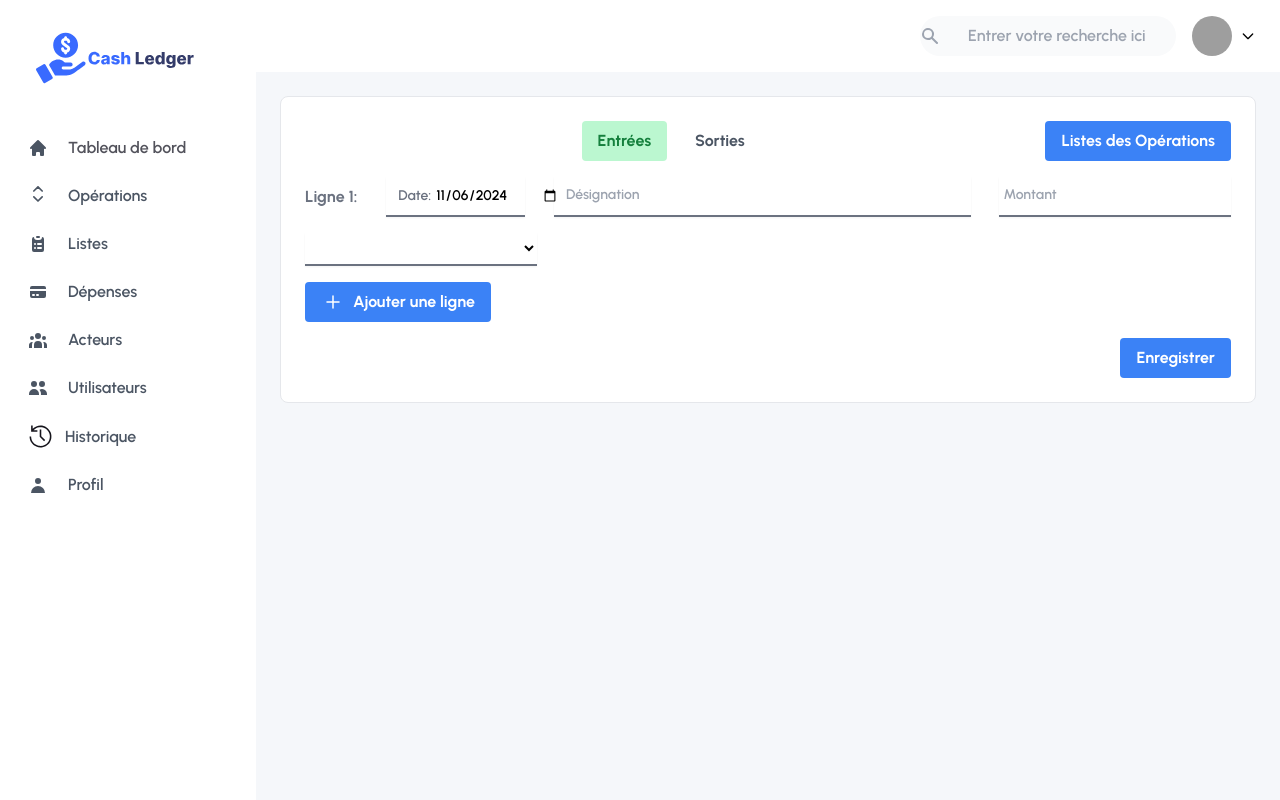
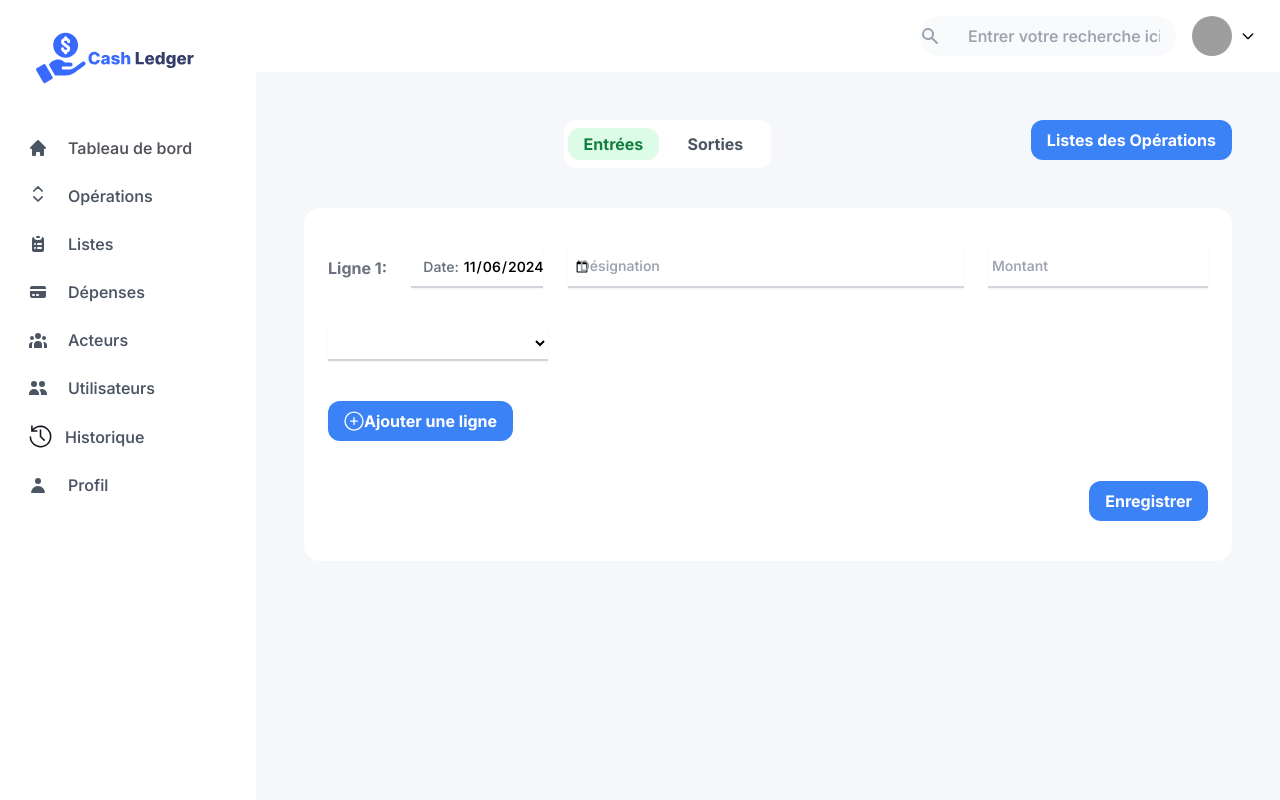
Before and after one commit to Clarco-Mada-digital/GPlus, a Django app: template caisse/templates/caisse/operations/entre-sortie.html in a window 1280 px wide. Run offline with Django 3.2, Linux system fonts and the light colour scheme; the template is opened without the code that fills it, so the values that code supplies are empty; some libraries are stand-ins or nearby versions; grey boxes are pictures that could not be loaded.

Commit message:
travaille du jours

```diff
--- a/caisse/templates/Layout/layout.html
+++ b/caisse/templates/Layout/layout.html
@@ -16,15 +16,14 @@
         <link rel="preconnect" href="https://fonts.googleapis.com">
         <link rel="preconnect" href="https://fonts.gstatic.com" crossorigin>
         <link
-            href="https://fonts.googleapis.com/css2?family=Noto+Sans:ital,wght@0,100..900;1,100..900&family=Urbanist:ital,wght@0,100..900;1,100..900&display=swap"
+            href="https://fonts.googleapis.com/css2?family=Inter:ital,opsz,wght@0,14..32,100..900;1,14..32,100..900&family=Noto+Sans:wght@100..900&family=Urbanist:ital,wght@0,554;1,554&display=swap"
             rel="stylesheet">
-
     </head>
 
     <style>
     body {
-        font-family: "Urbanist", sans-serif;
-    font-optical-sizing: auto;
+        font-family: "Inter", sans-serif;
+        font-optical-sizing: auto;
         font-weight: 550;
         font-style: normal;
         background-color: #F5F7FA;
@@ -38,7 +37,7 @@
     h5,
     h6,
     p {
-        color: #396AFF;
+        color: #00081f;
     }
 
     input,
--- a/caisse/templates/caisse/operations/entre-sortie.html
+++ b/caisse/templates/caisse/operations/entre-sortie.html
@@ -5,79 +5,100 @@
 {% block content %}
 <div
     x-data="{ operation: 'entree', maxLignes: 10, lignesEntrees: [{ date: new Date().toISOString().split('T')[0], designation: '', montant: '', categorie: '' }], lignesSorties: [{ date: new Date().toISOString().split('T')[0], designation: '', beneficiaire: '', fournisseur: '', quantite: 1, prixUnitaire: '', categorie: '', prixTotal: '' }] }"
-    class="container mx-auto bg-white rounded-lg border p-6">
+    class="container mx-auto  p-6">
 
-        <div class="flex justify-between space-x-4 mb-4">
+    <div class="flex justify-between space-x-4 mb-10">
         <div></div>
-            <div>
-                <button x-on:click="operation = 'entree'" :class="operation === 'entree' ? 'bg-green-200 hover:bg-green-100 text-green-700 font-bold py-2 px-4 rounded' : 'bg-white text-gray-600 font-bold py-2 px-6 rounded'">Entrées</button>
-                <button x-on:click="operation = 'sortie'" :class="operation === 'sortie' ? 'bg-rose-200 hover:bg-rose-100 text-rose-500 font-bold py-2 px-4 rounded' : 'bg-white text-gray-600 font-bold py-2 px-6 rounded'">Sorties</button>
+        <div class="bg-white rounded-xl p-1">
+            <button x-on:click="operation = 'entree'"
+                :class="operation === 'entree' ? 'bg-green-100 hover:bg-green-100 text-green-700 font-bold py-1 px-4 rounded-xl' : 'bg-white text-gray-600 font-bold py-2 px-6 rounded-xl'">Entrées</button>
+            <button x-on:click="operation = 'sortie'"
+                :class="operation === 'sortie' ? 'bg-rose-100 hover:bg-rose-100 text-rose-500 font-bold py-1 px-4 rounded-xl' : 'bg-white text-gray-600 font-bold py-2 px-6 rounded-xl'">Sorties</button>
         </div>
 
         <div><a href="{% url 'caisse:listes' %}">
-                <button class="bg-blue-500 hover:bg-blue-700 text-white font-bold py-2 px-4 rounded">Listes des Opérations</button>
+                <button
+                    class="bg-blue-500 hover:bg-blue-700 text-white font-bold py-2 px-4 rounded-xl">Listes
+                    des Opérations</button>
             </a>
         </div>
     </div>
 
+    <div class="bg-white rounded-2xl px-6 py-10">
+
         <!-- Section Entrée -->
-        <form method="POST" action="{% url 'caisse:ajouts_entree' %}" >
+        <form method="POST" action="{% url 'caisse:ajouts_entree' %}">
             {% csrf_token %}
             <div x-show="operation === 'entree'">
                 <template x-for="(ligne, index) in lignesEntrees" :key="index">
                     <div class="flex justify-between flex-wrap">
-                    <span class="mb-4 w-auto self-center font-bold text-gray-500">Ligne <span x-text="index + 1"></span>:</span>
+                        <span
+                            class="mb-10 w-auto self-center font-bold text-gray-500">Ligne
+                            <span x-text="index + 1"></span>:</span>
                         <div
-                    class="mb-4 flex w-[15%] shadow-sm border-gray-500 border-b-2">
+                            class="mb-10 flex w-[15%] shadow-sm border-gray-300 border-b-2">
                             <span
                                 class="flex select-none items-center pl-3 text-gray-500 sm:text-sm">Date:</span>
-                    <input type="date" autocomplete="off" x-model="ligne.date" name="date"
-                        class="dateInput focus:ring-0 block flex-1 border-none w-full bg-transparent py-1.5 pl-1 placeholder:text-gray-400 sm:text-sm sm:leading-6" required>
+                            <input type="date" autocomplete="off"
+                                x-model="ligne.date" name="date"
+                                class="dateInput focus:ring-0 block flex-1 border-none w-full bg-transparent py-1.5 pl-1 placeholder:text-gray-400 sm:text-sm sm:leading-6"
+                                required>
                         </div>
 
                         <div
-                    class="mb-4 w-[45%] px-2 shadow-sm border-gray-500 border-b-2">
-                    <input type="text" x-model="ligne.designation" name="designation"
+                            class="mb-10 w-[45%] px-2 shadow-sm border-gray-300 border-b-2">
+                            <input type="text" x-model="ligne.designation"
+                                name="designation"
                                 placeholder="Désignation"
-                        class="block flex-1 focus:ring-0 border-none w-full bg-transparent py-1.5 pl-1 placeholder:text-gray-400 sm:text-sm sm:leading-6" required>
+                                class="block flex-1 focus:ring-0 border-none w-full bg-transparent py-1.5 pl-1 placeholder:text-gray-400 sm:text-sm sm:leading-6"
+                                required>
                         </div>
 
-                <div class="mb-4 w-[25%] shadow-sm border-gray-500 border-b-2">
-                    <input type="number" x-model="ligne.montant" name="montant"
+                        <div
+                            class="mb-10 w-[25%] shadow-sm border-gray-300 border-b-2">
+                            <input type="number" x-model="ligne.montant"
+                                name="montant"
                                 placeholder="Montant"
                                 class="block flex-1 focus:ring-0 w-full border-none bg-transparent py-1.5 pl-1 placeholder:text-gray-400 sm:text-sm sm:leading-6">
                         </div>
 
-                <div class="mb-4 w-[25%] shadow-sm border-gray-500 border-b-2">
-                    <select x-model="ligne.categorie" name="categorie" placeholder="Catégorie"
+                        <div
+                            class="mb-10 w-[25%] shadow-sm border-gray-300 border-b-2">
+                            <select x-model="ligne.categorie" name="categorie"
+                                placeholder="Catégorie"
                                 class="block flex-1 border-none bg-transparent py-1.5 pl-1 placeholder:text-gray-400 sm:text-sm sm:leading-6 w-full focus:ring-0">
-                        <option value="Catégorie" disabled selected>Choisissez une catégorie</option>
+                                <option value="Catégorie" disabled
+                                    selected>Choisissez une catégorie</option>
                                 <!-- Boucle sur les catégories récupérées depuis la vue -->
                                 {% for categorie in categories_entree %}
-                        <option value="{{ categorie.id }}">{{ categorie.name }}</option>
+                                <option value="{{ categorie.id }}">
+                                    {{ categorie.name }}
+                                </option>
                                 {% endfor %}
                             </select>
                         </div>
                     </div>
                 </template>
 
-        <div class="mb-4">
+                <div class="mb-10">
                     <button type="button"
                         x-on:click="lignesEntrees.length < maxLignes && lignesEntrees.push({ date: new Date().toISOString().split('T')[0], designation: '', montant: '', categorie: '' })"
-                class="bg-blue-500 hover:bg-blue-700 text-white font-bold py-2 px-4 rounded flex items-center">
-                <svg xmlns="http://www.w3.org/2000/svg" fill="none"
-                    viewBox="0 0 24 24" stroke-width="1.5" stroke="currentColor"
-                    class="w-6 h-6 mr-2">
-                    <path stroke-linecap="round" stroke-linejoin="round"
-                        d="M12 6v12m6-6H6" />
+                        class="bg-blue-500 hover:bg-blue-700 text-white font-bold py-2 px-4 rounded-xl flex items-center">
+                        <svg width="20" height="20" viewBox="0 0 29 30"
+                            fill="none" xmlns="http://www.w3.org/2000/svg">
+                            <path
+                                d="M19.5625 15.1125H14.5M14.5 15.1125H9.4375M14.5 15.1125V20.175M14.5 15.1125L14.5 10.05M28 15.1133C28 22.5691 21.9558 28.6133 14.5 28.6133C7.04416 28.6133 1 22.5691 1 15.1133C1 7.65744 7.04416 1.61328 14.5 1.61328C21.9558 1.61328 28 7.65744 28 15.1133Z"
+                                stroke="white" stroke-width="2"
+                                stroke-linecap="round" />
                         </svg>
+
                         Ajouter une ligne
                     </button>
                 </div>
 
                 <div class="flex justify-end">
                     <button type="submit"
-                class="bg-blue-500 hover:bg-blue-700 text-white font-bold py-2 px-4 rounded">Enregistrer</button>
+                        class="bg-blue-500 hover:bg-blue-700 text-white font-bold py-2 px-4 rounded-xl">Enregistrer</button>
 
                 </div>
             </div>
@@ -88,83 +109,121 @@
             <div x-show="operation === 'sortie'">
                 <template x-for="(ligne, index) in lignesSorties" :key="index">
                     <div class="flex justify-between flex-wrap">
-                        <span class="mb-4 w-auto self-center font-bold text-gray-500">Ligne <span x-text="index + 1"></span>:</span>
+                        <span
+                            class="mb-10 w-auto self-center font-bold text-gray-500">Ligne
+                            <span x-text="index + 1"></span>:</span>
                         <!-- Date -->
-                        <div class="mb-4 flex w-[20%] shadow-sm border-gray-500 border-b-2">
-                            <span class="flex select-none items-center pl-3 text-gray-500 sm:text-sm">Date:</span>
-                            <input type="date" name="date" x-init="ligne.date = new Date().toISOString().split('T')[0]"
-                                x-model="ligne.date" id="datenow" autocomplete="off"
+                        <div
+                            class="mb-10 flex w-[20%] shadow-sm border-gray-300 border-b-2">
+                            <span
+                                class="flex select-none items-center pl-3 text-gray-500 sm:text-sm">Date:</span>
+                            <input type="date" name="date"
+                                x-init="ligne.date = new Date().toISOString().split('T')[0]"
+                                x-model="ligne.date" id="datenow"
+                                autocomplete="off"
                                 class="block flex-1 focus:ring-0 border-none bg-transparent py-1.5 pl-1 placeholder:text-gray-400 sm:text-sm sm:leading-6">
                         </div>
 
                         <!-- Désignation -->
-                        <div class="mb-4 flex w-[47%] shadow-sm border-gray-500 border-b-2">
-                            <input type="text" name="designation" x-model="ligne.designation" placeholder="Désignation"
+                        <div
+                            class="mb-10 flex w-[47%] shadow-sm border-gray-300 border-b-2">
+                            <input type="text" name="designation"
+                                x-model="ligne.designation"
+                                placeholder="Désignation"
                                 class="block flex-1 focus:ring-0 border-none bg-transparent py-1.5 pl-1 placeholder:text-gray-400 sm:text-sm sm:leading-6">
                         </div>
 
                         <!-- Bénéficiaire -->
-                        <div class="mb-4 flex w-[25%] shadow-sm border-gray-500 border-b-2">
-                            <select name="beneficiaire" x-model="ligne.beneficiaire"
+                        <div
+                            class="mb-10 flex w-[25%] shadow-sm border-gray-300 border-b-2">
+                            <select name="beneficiaire"
+                                x-model="ligne.beneficiaire"
                                 class="block flex-1 focus:ring-0 border-none bg-transparent py-1.5 pl-1 placeholder:text-gray-400 sm:text-sm sm:leading-6">
-                                <option value="" selected>Choisissez un bénéficiaire</option>
+                                <option value selected>Choisissez un
+                                    bénéficiaire</option>
                                 {% for beneficiaire in beneficiaires %}
-                                <option value="{{ beneficiaire.id }}">{{ beneficiaire }}</option>
+                                <option value="{{ beneficiaire.id }}">{{
+                                    beneficiaire }}</option>
                                 {% endfor %}
                             </select>
                         </div>
 
                         <!-- Fournisseur -->
-                        <div class="mb-4 flex w-[20%] shadow-sm border-gray-500 border-b-2">
-                            <select name="fournisseur" x-model="ligne.fournisseur"
+                        <div
+                            class="mb-10 flex w-[20%] shadow-sm border-gray-300 border-b-2">
+                            <select name="fournisseur"
+                                x-model="ligne.fournisseur"
                                 class="block flex-1 focus:ring-0 border-none bg-transparent py-1.5 pl-1 placeholder:text-gray-400 sm:text-sm sm:leading-6">
-                                <option value="" selected>Choisissez un fournisseur</option>
+                                <option value selected>Choisissez un
+                                    fournisseur</option>
                                 {% for fournisseur in fournisseurs %}
-                                <option value="{{ fournisseur.id }}">{{ fournisseur.name }}</option>
+                                <option value="{{ fournisseur.id }}">{{
+                                    fournisseur.name }}</option>
                                 {% endfor %}
                             </select>
                         </div>
 
                         <!-- Quantité -->
-                        <div class="mb-4 flex w-[20%] shadow-sm border-gray-500 border-b-2">
-                            <span class="flex select-none items-center pl-3 text-gray-500 sm:text-sm">Quantité:</span>
-                            <input type="number" name="quantite" x-model="ligne.quantite" min="1" placeholder="Quantité"
-                                class="block flex-1 focus:ring-0 border-none bg-transparent py-1.5 pl-1 placeholder:text-gray-400 sm:text-sm sm:leading-6" x-on:input="ligne.prixTotal = ligne.quantite * ligne.prixUnitaire">
+                        <div
+                            class="mb-10 flex w-[20%] shadow-sm border-gray-300 border-b-2">
+                            <span
+                                class="flex select-none items-center pl-3 text-gray-500 sm:text-sm">Quantité:</span>
+                            <input type="number" name="quantite"
+                                x-model="ligne.quantite" min="1"
+                                placeholder="Quantité"
+                                class="block flex-1 focus:ring-0 border-none bg-transparent py-1.5 pl-1 placeholder:text-gray-400 sm:text-sm sm:leading-6"
+                                x-on:input="ligne.prixTotal = ligne.quantite * ligne.prixUnitaire">
                         </div>
 
                         <!-- Prix Unitaire -->
-                        <div class="mb-4 flex w-[25%] shadow-sm border-gray-500 border-b-2">
-                            <input type="number" name="prixUnitaire" x-model="ligne.prixUnitaire" min="500" placeholder="Prix Unitaire"
-                                class="block flex-1 focus:ring-0 border-none bg-transparent py-1.5 pl-1 placeholder:text-gray-400 sm:text-sm sm:leading-6" step="0.01" x-on:input="ligne.prixTotal = ligne.quantite * ligne.prixUnitaire">
+                        <div
+                            class="mb-10 flex w-[25%] shadow-sm border-gray-300 border-b-2">
+                            <input type="number" name="prixUnitaire"
+                                x-model="ligne.prixUnitaire" min="500"
+                                placeholder="Prix Unitaire"
+                                class="block flex-1 focus:ring-0 border-none bg-transparent py-1.5 pl-1 placeholder:text-gray-400 sm:text-sm sm:leading-6"
+                                step="0.01"
+                                x-on:input="ligne.prixTotal = ligne.quantite * ligne.prixUnitaire">
                         </div>
 
                         <!-- Catégorie -->
-                        <div class="mb-4 flex w-[20%] shadow-sm border-gray-500 border-b-2">
+                        <div
+                            class="mb-10 flex w-[20%] shadow-sm border-gray-300 border-b-2">
                             <select name="categorie" x-model="ligne.categorie"
                                 class="block flex-1 focus:ring-0 border-none bg-transparent py-1.5 pl-1 placeholder:text-gray-400 sm:text-sm sm:leading-6 w-full">
-                                <option value="" selected>Choisissez une catégorie</option>
+                                <option value selected>Choisissez une
+                                    catégorie</option>
                                 {% for categorie in categories_sortie %}
-                                <option value="{{ categorie.id }}">{{ categorie.name }}</option>
+                                <option value="{{ categorie.id }}">{{
+                                    categorie.name
+                                    }}</option>
                                 {% endfor %}
                             </select>
                         </div>
 
                         <!-- Prix Total -->
-                        <div class="mb-4 flex w-[20%] shadow-sm border-gray-500 border-b-2">
-                            <input type="number" name="prixTotal" x-model="ligne.prixTotal" placeholder="Prix Total"
-                                class="block flex-1 focus:ring-0 border-none bg-transparent py-1.5 pl-1 placeholder:text-gray-400 sm:text-sm sm:leading-6" readonly>
+                        <div
+                            class="mb-10 flex w-[20%] shadow-sm border-gray-300 border-b-2">
+                            <input type="number" name="prixTotal"
+                                x-model="ligne.prixTotal"
+                                placeholder="Prix Total"
+                                class="block flex-1 focus:ring-0 border-none bg-transparent py-1.5 pl-1 placeholder:text-gray-400 sm:text-sm sm:leading-6"
+                                readonly>
                         </div>
                     </div>
                 </template>
 
                 <!-- Ajouter une ligne -->
-                <div class="mb-4">
+                <div class="mb-10">
                     <button type="button"
                         x-on:click="lignesSorties.length < maxLignes && lignesSorties.push({ date: new Date().toISOString().split('T')[0], designation: '', beneficiaire: '', fournisseur: '', quantite: 1, prixUnitaire: '', categorie: '', prixTotal: '' })"
-                        class="bg-blue-500 hover:bg-blue-700 text-white font-bold py-2 px-4 rounded flex items-center">
-                        <svg xmlns="http://www.w3.org/2000/svg" fill="none" viewBox="0 0 24 24" stroke-width="1.5" stroke="currentColor"
-                            class="w-6 h-6 mr-2">
-                            <path stroke-linecap="round" stroke-linejoin="round" d="M12 6v12m6-6H6" />
+                        class="bg-blue-500 hover:bg-blue-700 text-white space-x-2 font-bold py-2 px-4 rounded-xl flex items-center">
+                        <svg width="20" height="20" viewBox="0 0 29 30"
+                            fill="none" xmlns="http://www.w3.org/2000/svg">
+                            <path
+                                d="M19.5625 15.1125H14.5M14.5 15.1125H9.4375M14.5 15.1125V20.175M14.5 15.1125L14.5 10.05M28 15.1133C28 22.5691 21.9558 28.6133 14.5 28.6133C7.04416 28.6133 1 22.5691 1 15.1133C1 7.65744 7.04416 1.61328 14.5 1.61328C21.9558 1.61328 28 7.65744 28 15.1133Z"
+                                stroke="white" stroke-width="2"
+                                stroke-linecap="round" />
                         </svg>
                         Ajouter une ligne
                     </button>
@@ -172,10 +231,11 @@
 
                 <!-- Bouton Enregistrer -->
                 <div class="flex justify-end">
-                    <button type="submit" class="bg-blue-500 hover:bg-blue-700 text-white font-bold py-2 px-4 rounded">Enregistrer</button>
+                    <button type="submit"
+                        class="bg-blue-500 hover:bg-blue-700 text-white font-bold py-2 px-4 rounded-xl">Enregistrer</button>
                 </div>
             </div>
         </form>
-
+    </div>
 </div>
 {% endblock %}
```
Also changed, not shown: caisse/templates/caisse/depenses/depense.html (+39 -32 lines), caisse/templates/caisse/listes/entrees.html (+83 -43 lines). Lines whose indentation alone changed are shown as unchanged.
